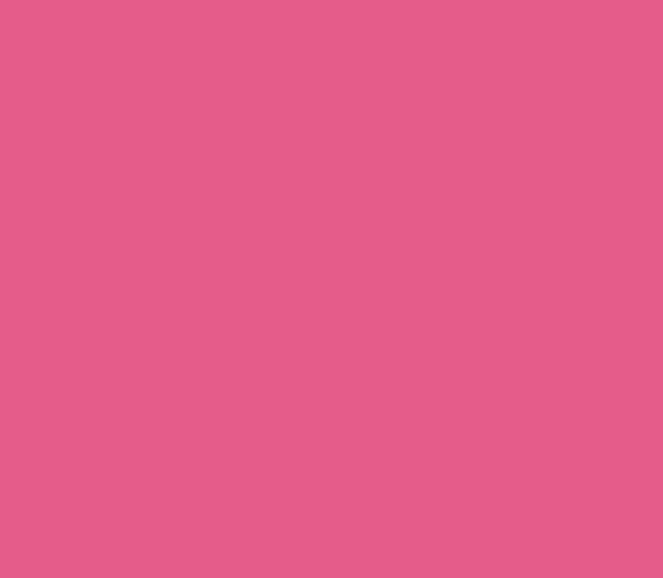
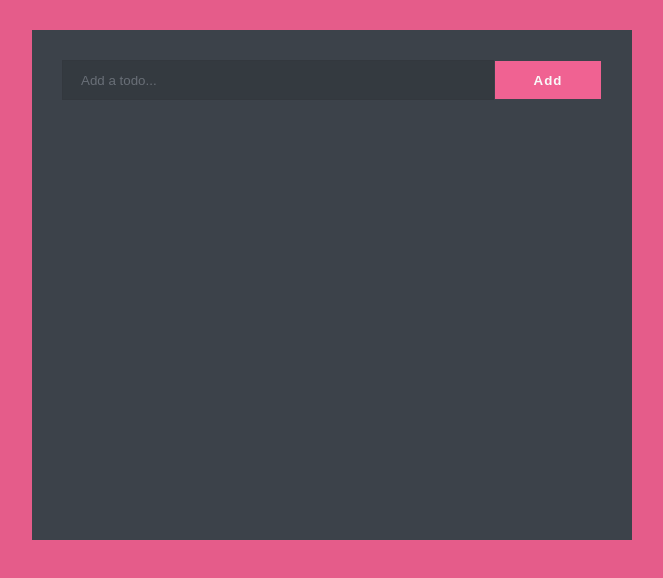
Before and after one commit to jrtwheeler/React_ToDo, a React (Create React App) app: page / in a window 1280 px wide. Shown: the top 578 px of the page, without its empty margins (308-971 px from the left). Built offline with nearby package versions, Linux system fonts and the light colour scheme.

Commit message:
Built state for todo list and map for todo list state

```diff
--- a/public/index.html
+++ b/public/index.html
@@ -24,6 +24,7 @@
       work correctly both with client-side routing and a non-root public URL.
       Learn how to configure a non-root public URL by running `npm run build`.
     -->
+    <link rel="stylesheet" href="https://cdnjs.cloudflare.com/ajax/libs/font-awesome/5.15.4/css/all.min.css">
     <title>To Do</title>
   </head>
   <body>
--- a/src/App.js
+++ b/src/App.js
@@ -1,10 +1,37 @@
-import React from 'react';
+import React, { useEffect, useState, useRef } from 'react';
+import { v4 as uuidv4 } from "uuid";
 import './App.css';
 
 const App = () => {
+  const [inputValue, setInputValue] = useState("");
+  const [todos, setTodos] = useState([]);
+
+  const addTodo = () => {
+    e.preventDefault();
+    setTodos([...todos, {
+      text: inputValue,
+      id: uuidv4()
+    }])
+  };
+
   return (
     <div className="App">
-
+      <div className="container">
+        <form onSubmit={addTodo}>
+          <input
+          type="text"
+          placeholder="Add a todo..."
+          value={inputValue}
+          onChange={(e) => setInputValue(e.target.value)}
+          />
+          <button type="submit">Add</button>
+        </form>
+        {todos.map((todo) => (
+          <div className="todo">
+            <p>{todo}</p>
+          </div>
+        ))}
+      </div>
     </div>
   );
 }
```
